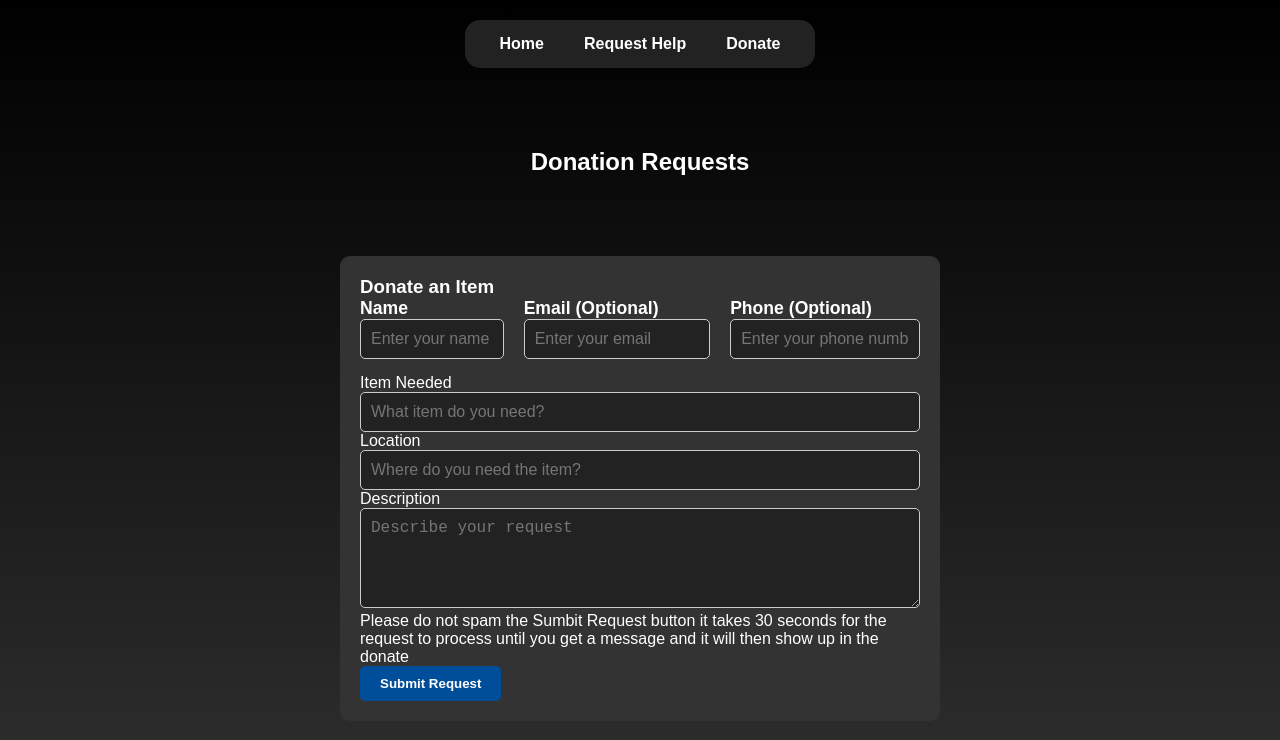
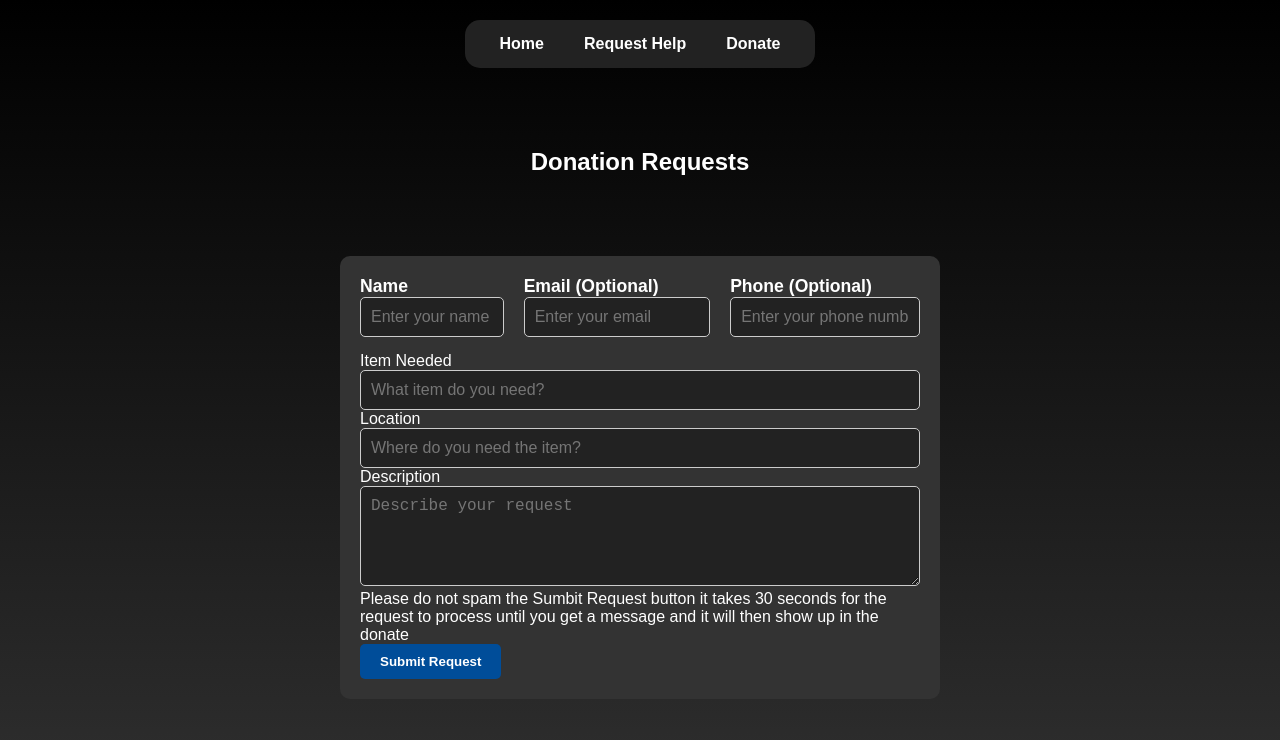
Before and after one commit to MastermindCore/Hope-Line, a plain HTML site: page request.html in a window 1280 px wide. Drawn offline with Linux system fonts and the light colour scheme.

Commit message:
Update request.html

```diff
--- a/request.html
+++ b/request.html
@@ -21,7 +21,6 @@
 
 
         <div class="form-container">
-            <h3>Donate an Item</h3>
             <form id="donationForm">
                 <div class="name-email-phone">
                     <div class="input-group">
```
